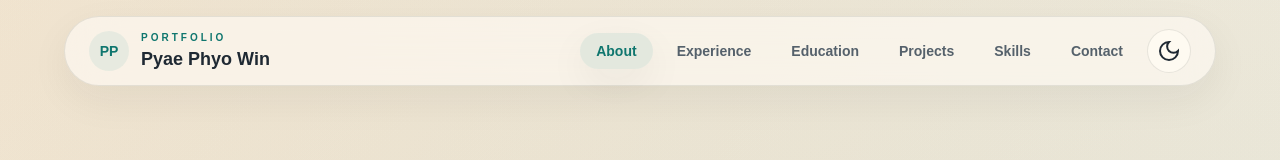
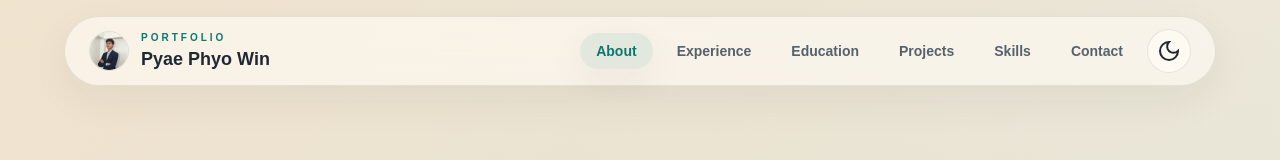
Before and after one commit to PyaePhyo-Win/ppwin-portfolio, a Vue app: page / in a window 1280 px wide. Shown: the top 160 px of the page. Built offline with nearby package versions, Linux system fonts and the light colour scheme.

Commit message:
add image for profile

```diff
--- a/src/components/Navbar.vue
+++ b/src/components/Navbar.vue
@@ -3,8 +3,8 @@
     <div class="mx-auto flex max-w-6xl items-center justify-between rounded-full border px-4 py-3 shadow-[var(--shadow-soft)] backdrop-blur-xl md:px-6"
       style="background: color-mix(in srgb, var(--bg-elevated) 88%, transparent); border-color: var(--surface-border);">
       <router-link to="/" class="flex items-center gap-3 text-[var(--text)] transition-opacity duration-300 hover:opacity-80">
-        <span class="flex h-10 w-10 items-center justify-center rounded-full text-sm font-extrabold"
-          style="background: color-mix(in srgb, var(--accent-soft) 62%, var(--surface-strong)); color: var(--accent);">PP</span>
+        <img src="/profile-1.jpeg" alt="Pyae Phyo Win" class="h-10 w-10 rounded-full object-cover border"
+          style="border-color: var(--surface-border);" />
         <span class="hidden sm:block">
           <span class="block text-[10px] font-extrabold uppercase tracking-[0.3em] text-[var(--accent)]">Portfolio</span>
           <span class="block text-lg font-extrabold">Pyae Phyo Win</span>
```
Also changed, not shown: 1 other file (tests, documents, lock files or other folders).
